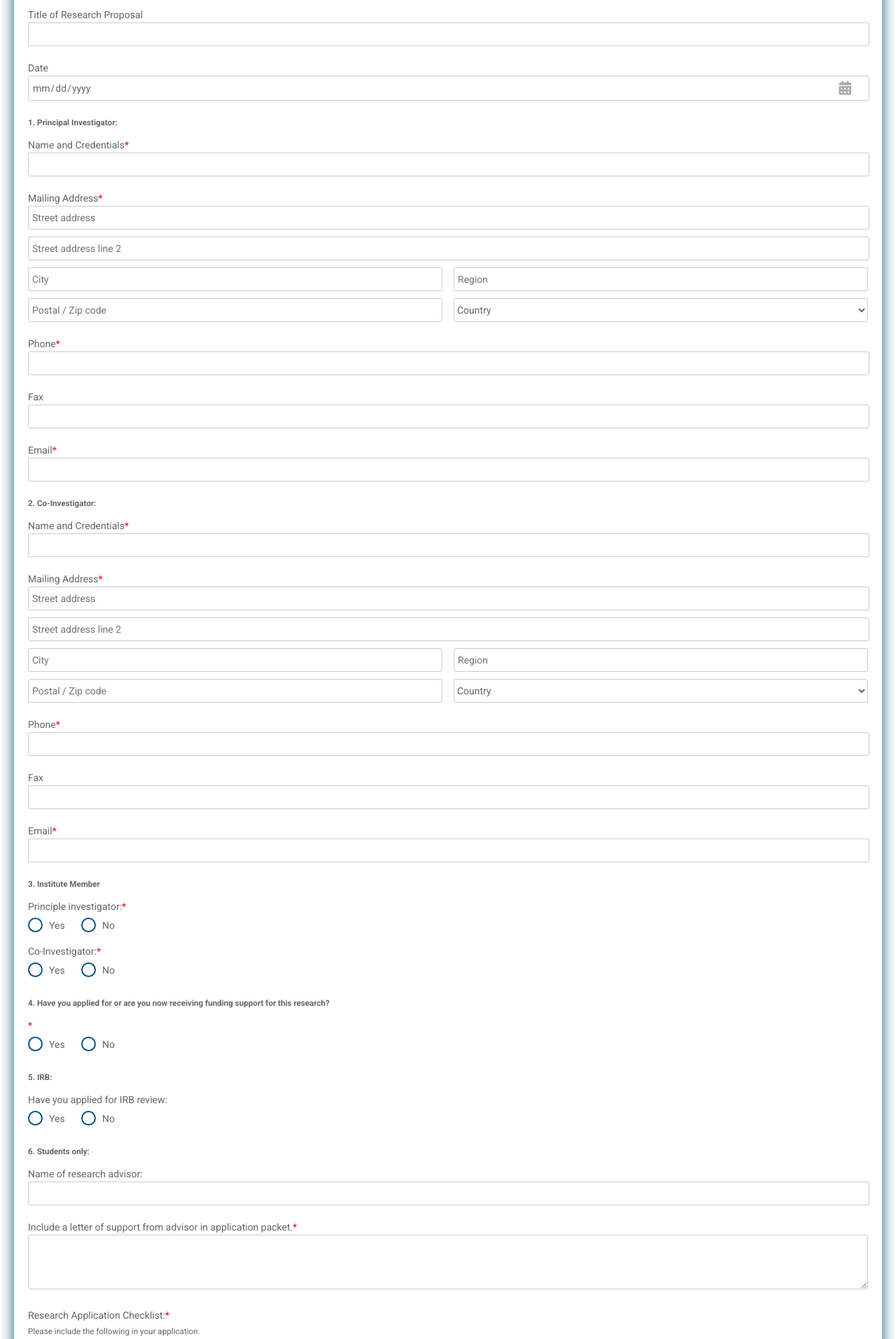
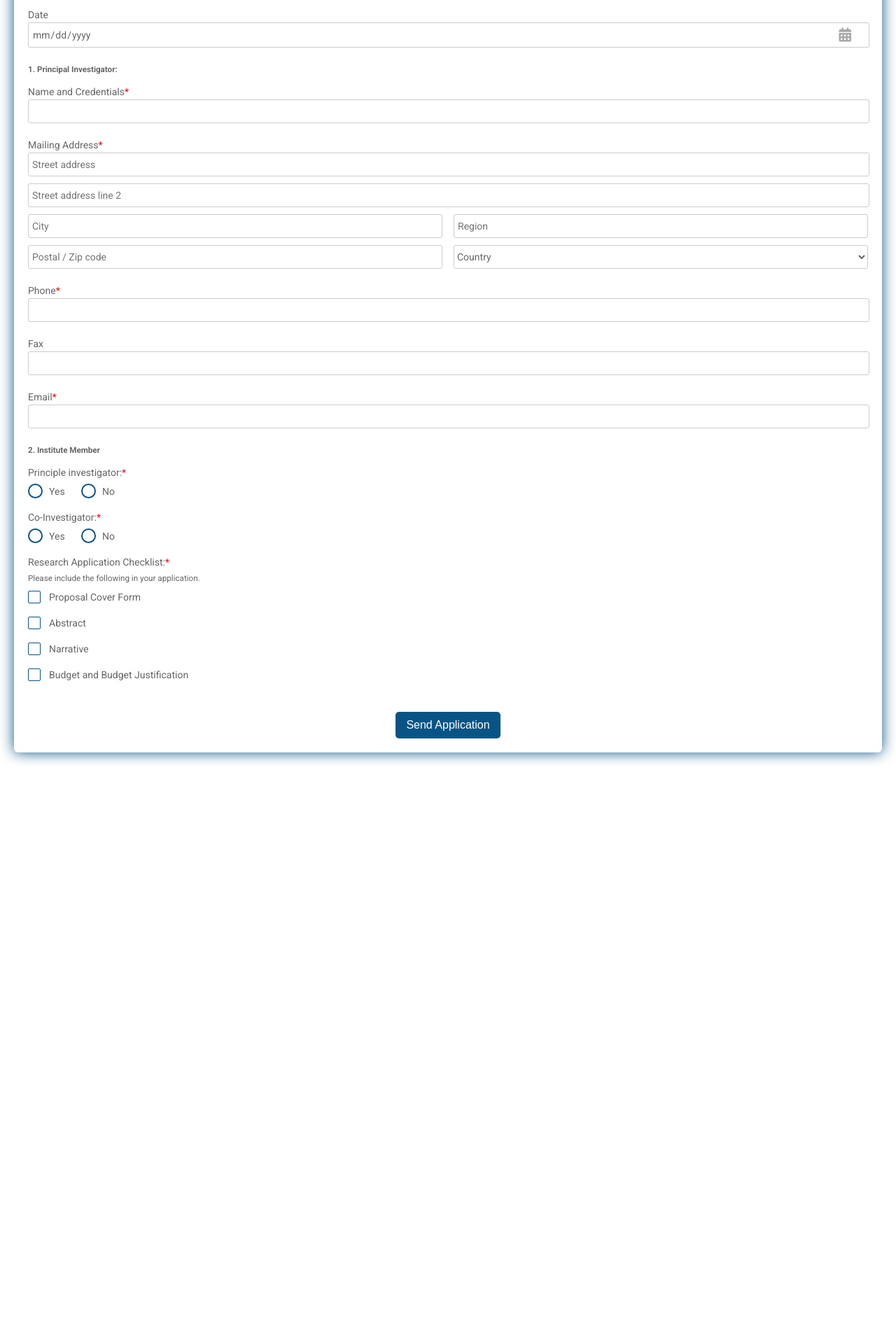
Before and after one commit to parikh5555/flask_learning, a Flask app: template templates/index.html in a window 1280 px wide. Shown: the part 250-2163 px from the top of the page at 70% size. After the commit the page ends 1341 px from the top, so only its background shows below. Run offline with Flask 2, Linux system fonts and the light colour scheme; the template is opened without the code that fills it, so the values that code supplies are empty; some libraries are stand-ins or nearby versions.

Commit message:
Updated index.html with necessary changes

```diff
--- a/templates/index.html
+++ b/templates/index.html
@@ -209,10 +209,6 @@
         <h1>Research Application Form</h1>
       </div>
       <div class="item">
-        <p>Title of Research Proposal</p>
-        <input type="text" name="name"/>
-      </div>
-      <div class="item">
         <p>Date</p>
         <input type="date" name="bdate" required/>
         <i class="fas fa-calendar-alt"></i>
@@ -220,16 +216,16 @@
       <h5>1. Principal Investigator:</h5>
       <div class="item">
         <p>Name and Credentials<span class="required">*</span></p>
-        <input type="text" name="name" required/>
+        <input type="text" name="name" id ="name" required/>
       </div>
       <div class="item">
         <p>Mailing Address<span class="required">*</span></p>
         <input type="text" name="name" placeholder="Street address" required/>
         <input type="text" name="name" placeholder="Street address line 2" required/>
         <div class="city-item">
-          <input type="text" name="name" placeholder="City" required/>
+          <input type="text" name="name" placeholder="City" id="city" required/>
           <input type="text" name="name" placeholder="Region" required/>
-          <input type="text" name="name" placeholder="Postal / Zip code" required/>
+          <input type="text" name="name" placeholder="Postal / Zip code" id ="Zip" required/>
           <select required>
             <option value="">Country</option>
             <option value="1">Russia</option>
@@ -242,7 +238,7 @@
       </div>
       <div class="item">
         <p>Phone<span class="required">*</span></p>
-        <input type="text" name="name" required/>
+        <input type="text" name="phone" id="phone" required/>
       </div>
       <div class="item">
         <p>Fax</p>
@@ -250,44 +246,9 @@
       </div>
       <div class="item">
         <p>Email<span class="required">*</span></p>
-        <input type="text" name="name" required/>
+        <input type="text" name="email" id="email" required/>
       </div>
-      <h5>2. Co-Investigator:</h5>
-      <div class="item">
-        <p>Name and Credentials<span class="required">*</span></p>
-        <input type="text" name="name" required/>
-      </div>
-      <div class="item">
-        <p>Mailing Address<span class="required">*</span></p>
-        <input type="text" name="name" placeholder="Street address" required/>
-        <input type="text" name="name" placeholder="Street address line 2" required/>
-        <div class="city-item">
-          <input type="text" name="name" placeholder="City" required/>
-          <input type="text" name="name" placeholder="Region" required/>
-          <input type="text" name="name" placeholder="Postal / Zip code" required/>
-          <select required>
-            <option value="">Country</option>
-            <option value="1">Russia</option>
-            <option value="2">Germany</option>
-            <option value="3">France</option>
-            <option value="4">Armenia</option>
-            <option value="5">USA</option>
-          </select>
-        </div>
-      </div>
-      <div class="item">
-        <p>Phone<span class="required">*</span></p>
-        <input type="text" name="name" required/>
-      </div>
-      <div class="item">
-        <p>Fax</p>
-        <input type="text" name="name" />
-      </div>
-      <div class="item">
-        <p>Email<span class="required">*</span></p>
-        <input type="text" name="name" required/>
-      </div>
-      <h5>3. Institute Member</h5>
+      <h5>2. Institute Member</h5>
       <div class="question">
         <p>Principle investigator:<span class="required">*</span></p>
         <div class="question-answer">
@@ -305,35 +266,6 @@
           <input type="radio" value="none" id="radio_4" name="co-investigator" required/>
           <label for="radio_4" class="radio"><span>No</span></label>
         </div>
-      </div>
-      <h5>4. Have you applied for or are you now receiving funding support for this research?</h5>
-      <div class="question">
-        <p><span class="required">*</span></p>
-        <div class="question-answer">
-          <input type="radio" value="none" id="radio_5" name="research" required/>
-          <label for="radio_5" class="radio"><span>Yes</span></label>
-          <input type="radio" value="none" id="radio_6" name="research" required/>
-          <label for="radio_6" class="radio"><span>No</span></label>
-        </div>
-      </div>
-      <h5>5. IRB:</h5>
-      <div class="question">
-        <p>Have you applied for IRB review:</p>
-        <div class="question-answer">
-          <input type="radio" value="none" id="radio_7" name="IRB"/>
-          <label for="radio_7" class="radio"><span>Yes</span></label>
-          <input type="radio" value="none" id="radio_8" name="IRB"/>
-          <label for="radio_8" class="radio"><span>No</span></label>
-        </div>
-      </div>
-      <h5>6. Students only:</h5>
-      <div class="item">
-        <p>Name of research advisor:</p>
-        <input type="text" name="name" />
-      </div>
-      <div class="item">
-        <p>Include a letter of support from advisor in application packet.<span class="required">*</span></p>
-        <textarea rows="3" required></textarea>
       </div>
       <div class="question">
         <p>Research Application Checklist:<span class="required">*</span></p>
@@ -355,38 +287,9 @@
             <input type="checkbox" value="none" id="check_4" name="checklist" required/>
             <label for="check_4" class="check"><span>Budget and Budget Justification</span></label>
           </div>
-          <div>
-            <input type="checkbox" value="none" id="check_5" name="checklist" required/>
-            <label for="check_5" class="check"><span>Timeframe</span></label>
-          </div>
-          <div>
-            <input type="checkbox" value="none" id="check_6" name="checklist" required/>
-            <label for="check_6" class="check"><span>References</span></label>
-          </div>
-          <div>
-            <input type="checkbox" value="none" id="check_7" name="checklist" required/>
-            <label for="check_7" class="check"><span>Appendices</span></label>
-          </div>
-          <div>
-            <input type="checkbox" value="none" id="check_8" name="checklist" required/>
-            <label for="check_8" class="check"><span>Bio Sketch</span></label>
-          </div>
-          </div
+        </div>
         </div>
         <br />
-        <div class="question">
-          <p>If funding is approved I agree to do the following:<span class="required">*</span></p>
-          <div class="question-answer checkbox-item">
-            <div>
-              <input type="checkbox" value="none" id="check_9" name="check" required/>
-              <label for="check_9" class="check"><span>I agree to the <a href="https://www.w3docs.com/privacy-policy">terms of service.</a></span></label>
-            </div>
-          </div>
-        </div>
-        <div class="item">
-          <p>Electronic signature<span class="required">*</span></p>
-          <textarea rows="3" required></textarea>
-        </div>
         <div class="btn-block">
           <button type="submit" href="/" >Send Application</button>
         </div>
```
